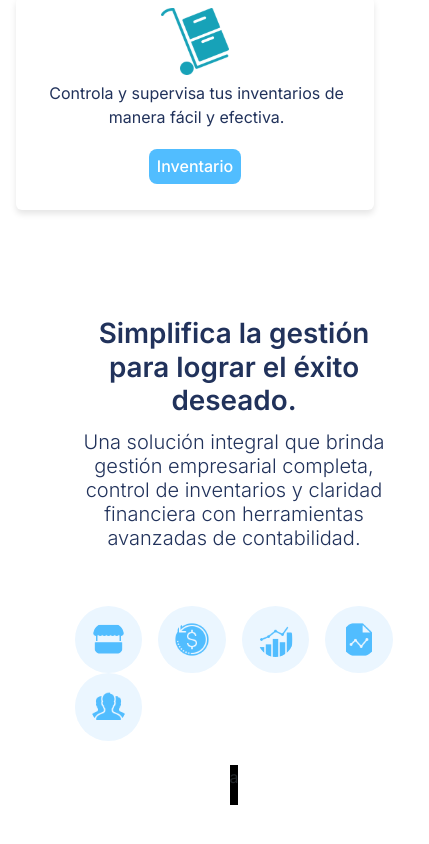
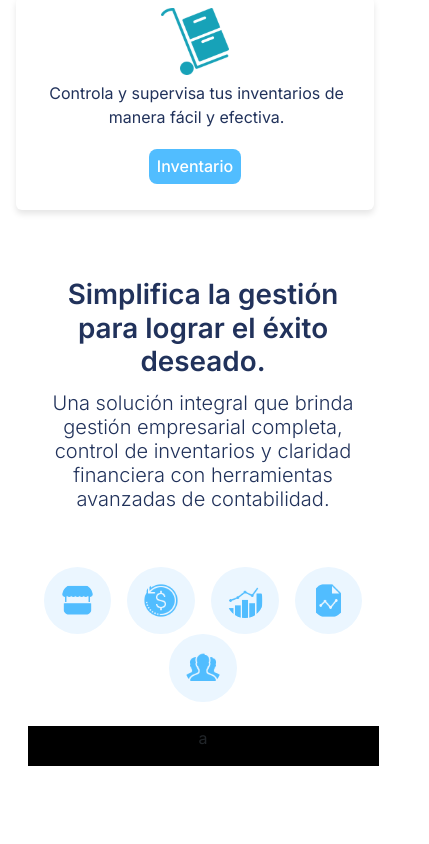
Before and after one commit to Code-Crafters-PUJ/web-app-users, an Angular app: page /login in a window 390 px wide. Shown: the part 969-1813 px from the top of the page, 429 px wide, since content can reach past the window. After the commit the page ends 1759 px from the top, so only its background shows below. Built offline with nearby package versions, Linux system fonts and the light colour scheme.

Commit message:
Add: about us component

```diff
--- a/src/app/pages/landing-page/components/about-us/about-us.component.css
+++ b/src/app/pages/landing-page/components/about-us/about-us.component.css
@@ -11,24 +11,25 @@
 @media (max-width: 700px) {
 
     .container {
-        padding: 0%;
+        margin: 0% !important;
         padding-left: 5%;
         padding-right: 5%;
-        display: flex;
-        flex-wrap:wrap;
-        flex-direction: column;
-        align-items: center;
+        display: flex !important;
+        flex-wrap:wrap! important;
+        flex-direction: column !important;
+        align-items: center !important;
         text-align: center;
         font-size: medium;
 
     }
     .images{
-        display: flex;
-        flex-wrap:wrap;
+        display: flex !important;
+        flex-wrap:wrap !important;
         align-items: center;
-        text-align: center;
+        justify-content: center;
     }
-    .small-img{
-        padding-bottom: 1%;
+    .big-img{
+        width:100% !important;
+        height: 50% !important;
     }
 }
--- a/src/app/pages/landing-page/components/about-us/about-us.component.html
+++ b/src/app/pages/landing-page/components/about-us/about-us.component.html
@@ -10,7 +10,7 @@
             <img class="p-3 mx-2 small-img" src="/../assets/pages/landing-page/about-us/People5.svg" alt="People">
         </div>
     </div>
-    <div class="bg-black h-200 col-lg-4 col-md-4 mb-4 mx-2">
+    <div class="big-img bg-black h-200 col-lg-4 col-md-4 mb-4 mx-2">
         <p>a</p>
     </div>
 </div>
```
